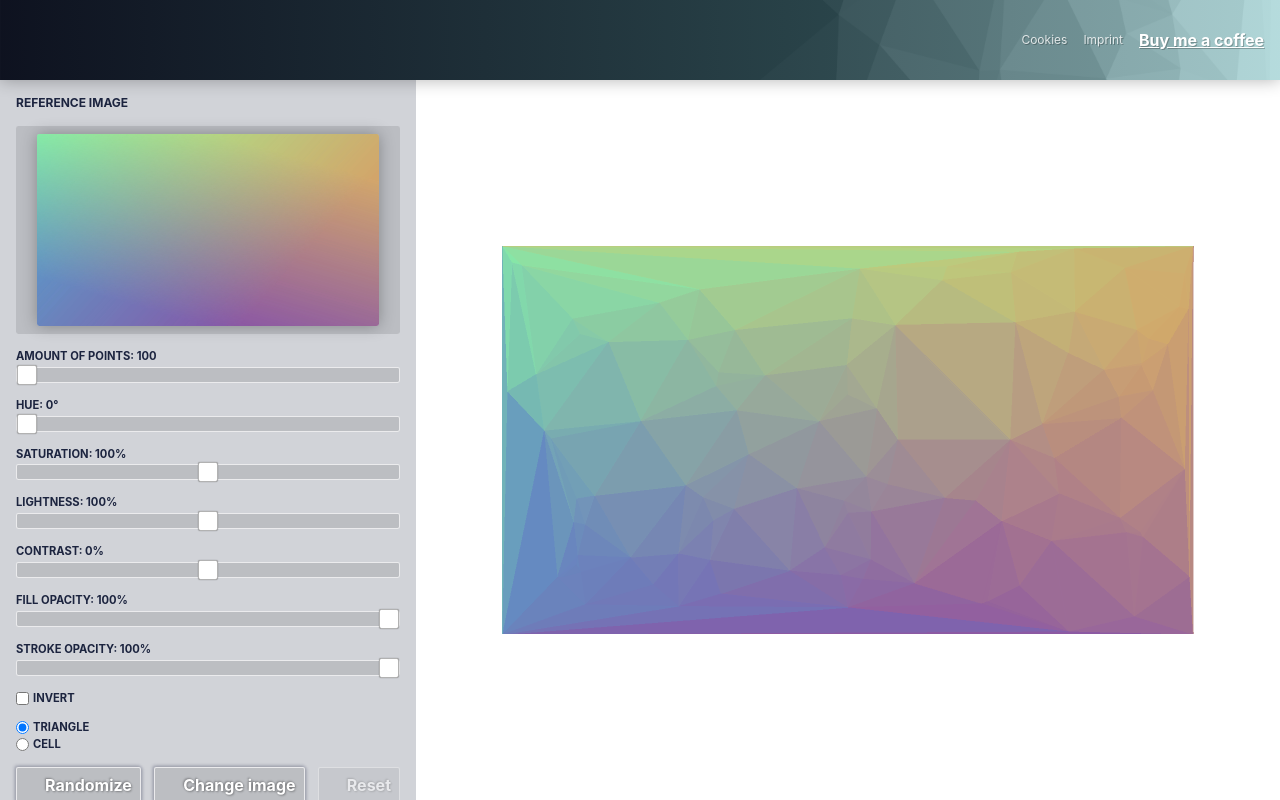
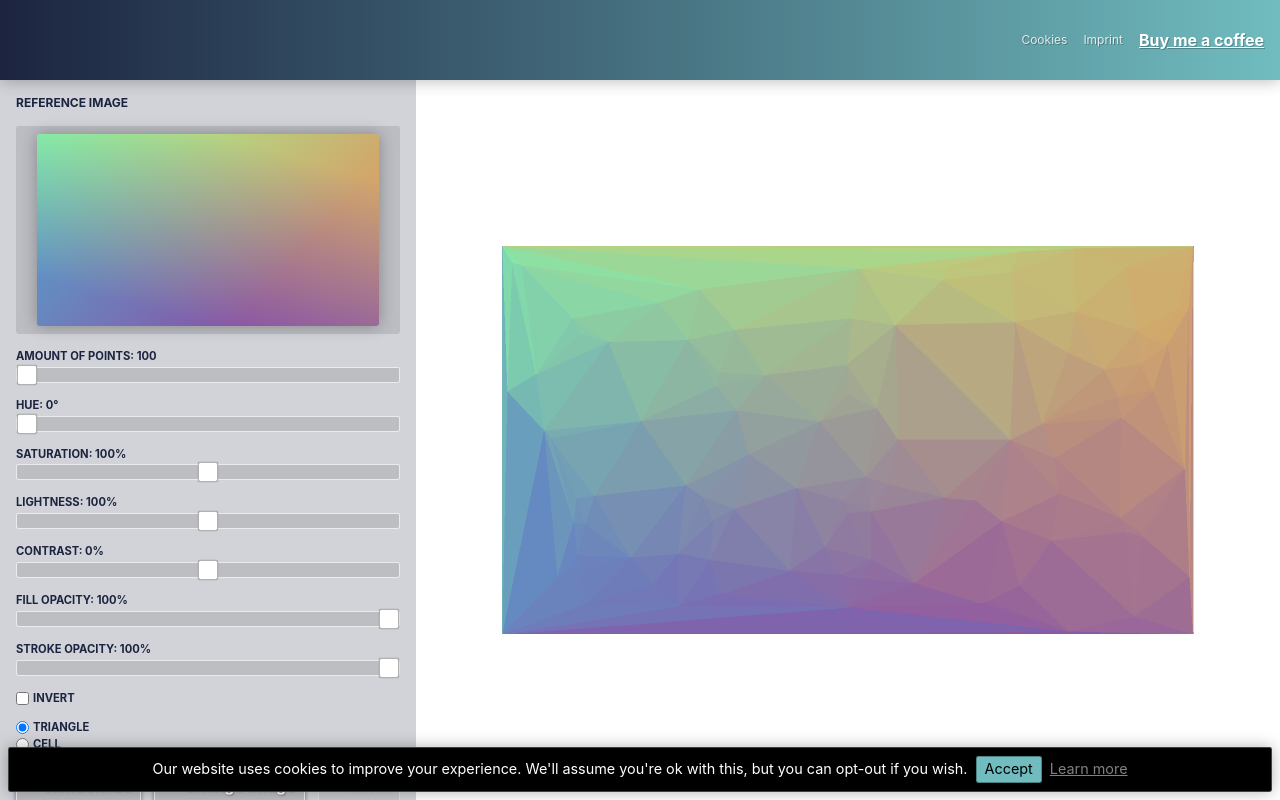
Before and after one commit to Niekes/polify, a Vue app: page / in a window 1280 px wide. Built offline with nearby package versions, Linux system fonts and the light colour scheme; no server answers.

Commit message:
Add cookie banner

```diff
--- /dev/null
+++ b/src/components/CookiesBanner.vue
@@ -0,0 +1,78 @@
+<template>
+    <div class="cookies-banner">
+        <div v-text="$t('cookiesBanner.text')" />
+        <button
+            @click="optIn"
+            v-text="$t('cookiesBanner.accept')"
+        />
+        <router-link
+            to="/cookies"
+            v-text="$t('cookiesBanner.learnMore')"
+        />
+    </div>
+</template>
+
+<script>
+import {
+    select,
+} from 'd3';
+
+export default {
+    name: 'CookiesBanner',
+
+    mounted() {
+        document.body.appendChild(this.$el);
+    },
+
+    methods: {
+        optIn() {
+            this.$gtag.optIn();
+
+            window.localStorage.setItem('gtag-cookie-accepted', true);
+
+            select(this.$el)
+                .style('opacity', 1)
+                .transition()
+                .style('opacity', 0)
+                .remove();
+        },
+    },
+};
+</script>
+
+<style lang="scss" scoped>
+.cookies-banner {
+    align-items: center;
+    background: $black;
+    border: $border-width solid $white-25;
+    border-radius: $border-radius;
+    bottom: $margin-y;
+    box-shadow: $box-shadow;
+    color: $white;
+    display: flex;
+    font-size: $font-size * 0.9;
+    justify-content: center;
+    left: $margin-x;
+    padding: $padding;
+    position: absolute;
+    width: calc(100% - #{$margin-x * 2});
+
+    button {
+        background: $tertiary;
+        border: $border-width solid $black-30;
+        border-radius: $border-radius;
+        color: $black;
+        cursor: pointer;
+        margin: 0 $margin-x;
+        padding: $padding-y / 2 $padding-x;
+
+        &:hover {
+            filter: saturate(1.5);
+        }
+    }
+
+    a {
+        color: $white-50;
+    }
+}
+</style>
--- a/src/components/Navigation.vue
+++ b/src/components/Navigation.vue
@@ -30,6 +30,7 @@
 
         <download-dialogue v-if="downloadIsOpen" />
         <image-gallery v-if="galleryIsOpen" />
+        <cookies-banner v-if="showCookieBanner" />
 
         <!--
             Embedd tutorial https://youtu.be/52M9FvpaBxE
@@ -38,6 +39,7 @@
 </template>
 
 <script>
+import CookiesBanner from '@/components/CookiesBanner';
 import DownloadDialogue from '@/components/DownloadDialogue';
 import ImageGallery from '@/components/ImageGallery';
 import SvgIcon from '@/components/SvgIcon';
@@ -48,12 +50,17 @@ export default {
     name: 'Navigation',
 
     components: {
+        CookiesBanner,
         DownloadDialogue,
         ImageGallery,
         SvgIcon,
     },
 
     computed: {
+        showCookieBanner() {
+            return this.$route.name === 'Home' && window.localStorage.getItem('gtag-cookie-accepted') !== 'true';
+        },
+
         isMobile() {
             return this.$store.getters['mobile/isMobile'];
         },
@@ -76,9 +83,7 @@ export default {
 
 <style lang="scss" scoped>
 .navigation {
-    background:
-        linear-gradient(90deg, rgba($primary, 0.5), rgba($tertiary, 0.5)),
-        url('~@/assets/svg/navigation-bg.svg') center right no-repeat;
+    background: linear-gradient(90deg, $primary, $tertiary);
     background-size: 100%, 100%;
     box-shadow: $box-shadow;
     display: grid;
--- a/src/i18n/languages/en.js
+++ b/src/i18n/languages/en.js
@@ -36,4 +36,9 @@ export default {
     imageGallery: {
         upload: 'upload',
     },
+    cookiesBanner: {
+        text: 'Our website uses cookies to improve your experience. We\'ll assume you\'re ok with this, but you can opt-out if you wish.',
+        accept: 'Accept',
+        learnMore: 'Learn more',
+    },
 };
--- a/src/main.js
+++ b/src/main.js
@@ -23,8 +23,9 @@ Vue.use(VueGtag, {
     config: {
         id: 'G-3YD0Y7WW62',
     },
+    appName: process.env.VUE_APP_TITLE,
     enabled: process.env.NODE_ENV === 'production' && process.env.VUE_APP_URL === 'https://polyfy.niekes.com',
-});
+}, router);
 
 Vue.config.productionTip = false;
 
--- a/src/scss/_variables.scss
+++ b/src/scss/_variables.scss
@@ -75,5 +75,7 @@ $z-index-tooltip: 1070;
 :export {
     primary: $primary;
     secondary: $secondary;
+    tertiary: $tertiary;
+    quaternary: $quaternary;
 /* stylelint-enable */
 }
--- a/src/store/index.js
+++ b/src/store/index.js
@@ -1,15 +1,17 @@
 import Vue from 'vue';
 import Vuex from 'vuex';
 import canvas from '@/store/modules/canvas';
+import cookies from '@/store/modules/cookies';
+import mobile from '@/store/modules/mobile';
 import modal from '@/store/modules/modal';
-import mobile from '@/store/modules/mobile';
 
 Vue.use(Vuex);
 
 export default new Vuex.Store({
     modules: {
         canvas,
+        cookies,
+        mobile,
         modal,
-        mobile,
     },
 });
--- /dev/null
+++ b/src/store/modules/cookies.js
@@ -0,0 +1,33 @@
+/*
+    Set initital state
+*/
+const s = {
+    data: null,
+};
+
+const getters = {
+    isMobile: state => state.data && state.data.isMobile,
+    isTablet: state => state.data && state.data.isTablet,
+    isiOs: state => state.data && state.data.isiOs,
+    isAndroid: state => state.data && state.data.isAndroid,
+};
+
+
+/*
+    Set mutations
+*/
+const mutations = {
+
+    set: (st, data) => {
+        const state = st;
+        state.data = data;
+    },
+
+};
+
+export default {
+    namespaced: true,
+    state: s,
+    getters,
+    mutations,
+};
--- a/src/store/modules/mobile.js
+++ b/src/store/modules/mobile.js
@@ -11,7 +11,6 @@ const getters = {
     isiOs: state => state.data && state.data.isiOs,
     isAndroid: state => state.data && state.data.isAndroid,
 };
-
 
 /*
     Set mutations
--- a/src/views/Cookies.vue
+++ b/src/views/Cookies.vue
@@ -64,14 +64,28 @@
         <p>However if you are still looking for more information then you can contact us through one of our preferred contact methods:</p>
 
         <ul>
-            <li>Email: polify@niekes.com</li>
+            <li>Email: polify [at] niekes.com</li>
         </ul>
+
+        <div>
+            You can opt-out.
+            <button @click="optOut">
+                Opt out
+            </button>
+        </div>
     </div>
 </template>
 
 <script>
 export default {
     name: 'Cookies',
+
+    methods: {
+        optOut() {
+            this.$gtag.optOut();
+            window.localStorage.setItem('gtag-cookie-accepted', false);
+        },
+    },
 };
 </script>
 
```
